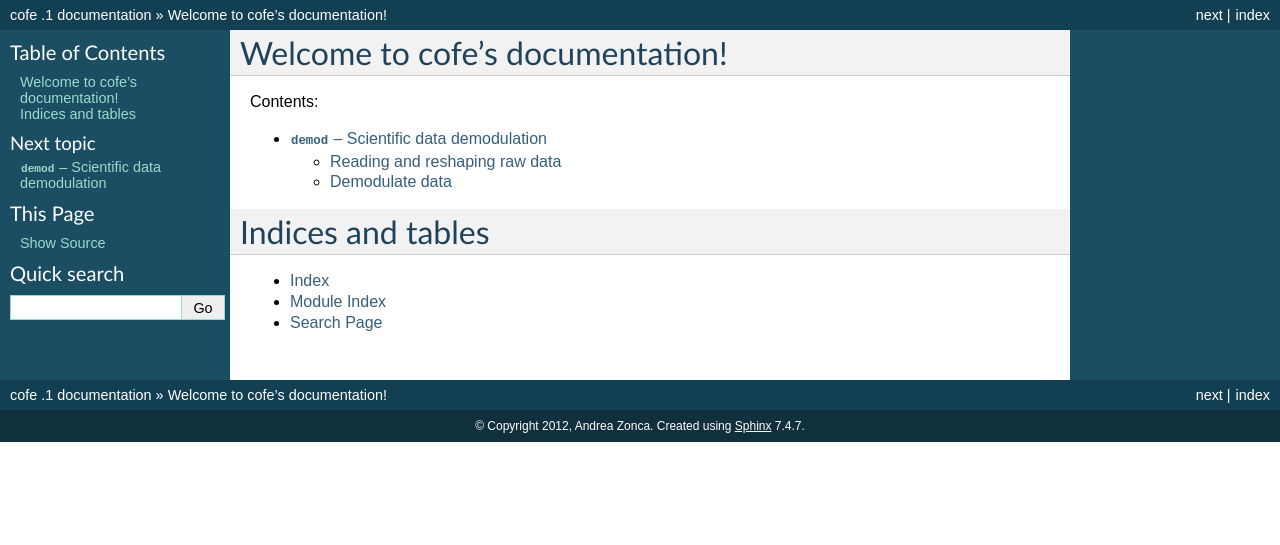
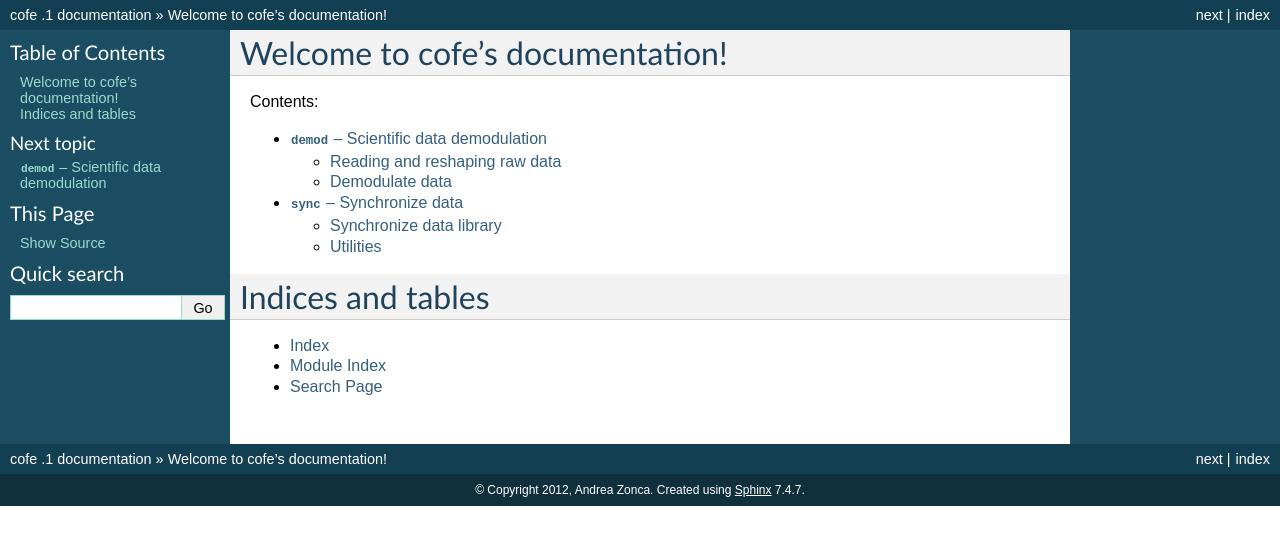
Before and after one commit to kellyjanus/cofe, a Sphinx documentation site: the page built from docs/index.rst, in a window 1280 px wide. Shown: the top 545 px of the page. Built offline with Sphinx 7.4.7, drawn with Linux system fonts in a browser that asks for light colours.

Commit message:
docs for sync

```diff
--- a/docs/index.rst
+++ b/docs/index.rst
@@ -12,6 +12,7 @@ Contents:
    :maxdepth: 2
 
    demod
+   sync
 
 Indices and tables
 ==================
--- /dev/null
+++ b/docs/sync.rst
@@ -0,0 +1,13 @@
+
+:mod:`sync` -- Synchronize data
+===============================
+
+Synchronize data library
+------------------------
+
+.. automodule:: sync.lib
+
+Utilities
+---------
+
+.. automodule:: sync.utils
```
